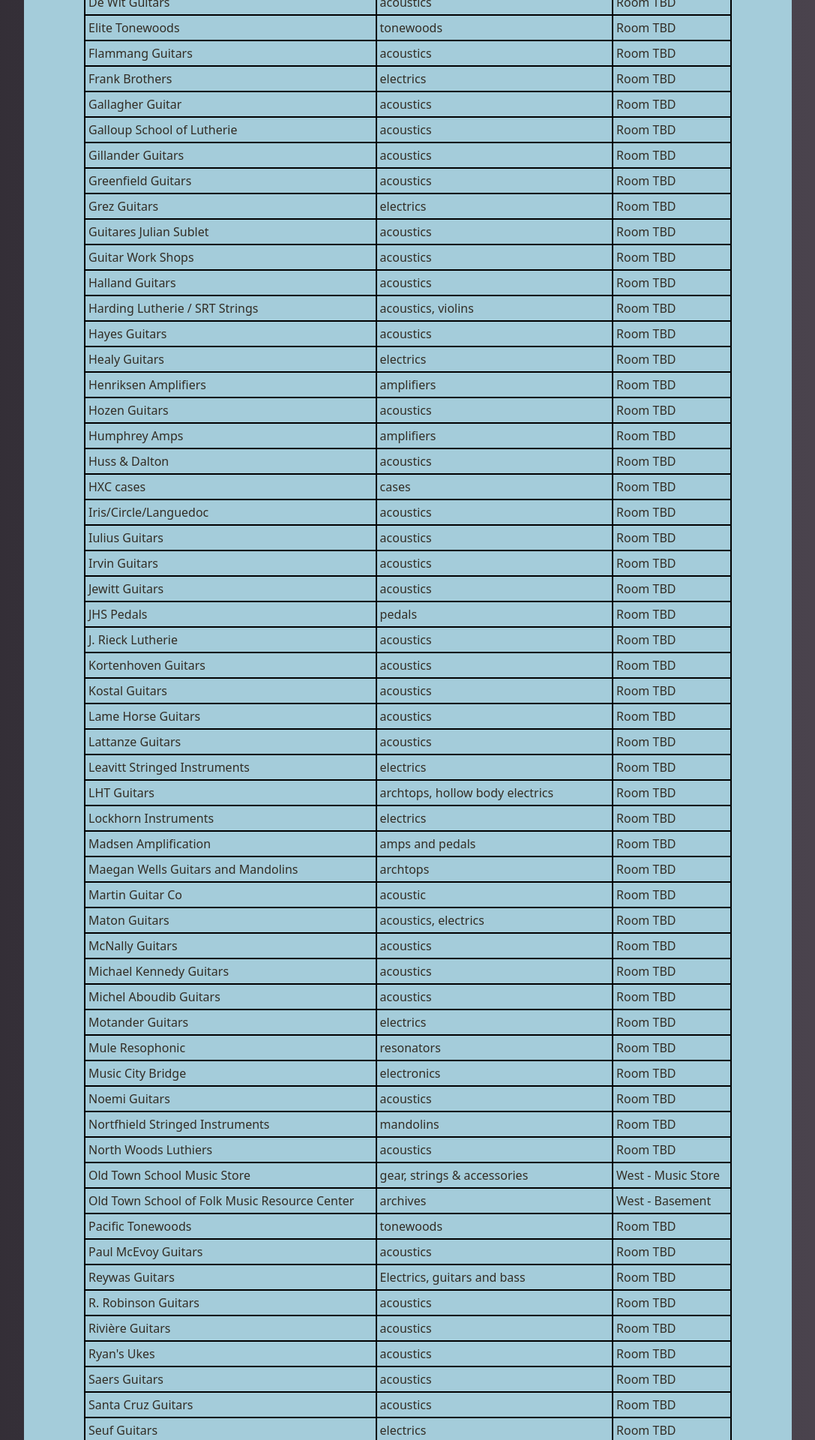
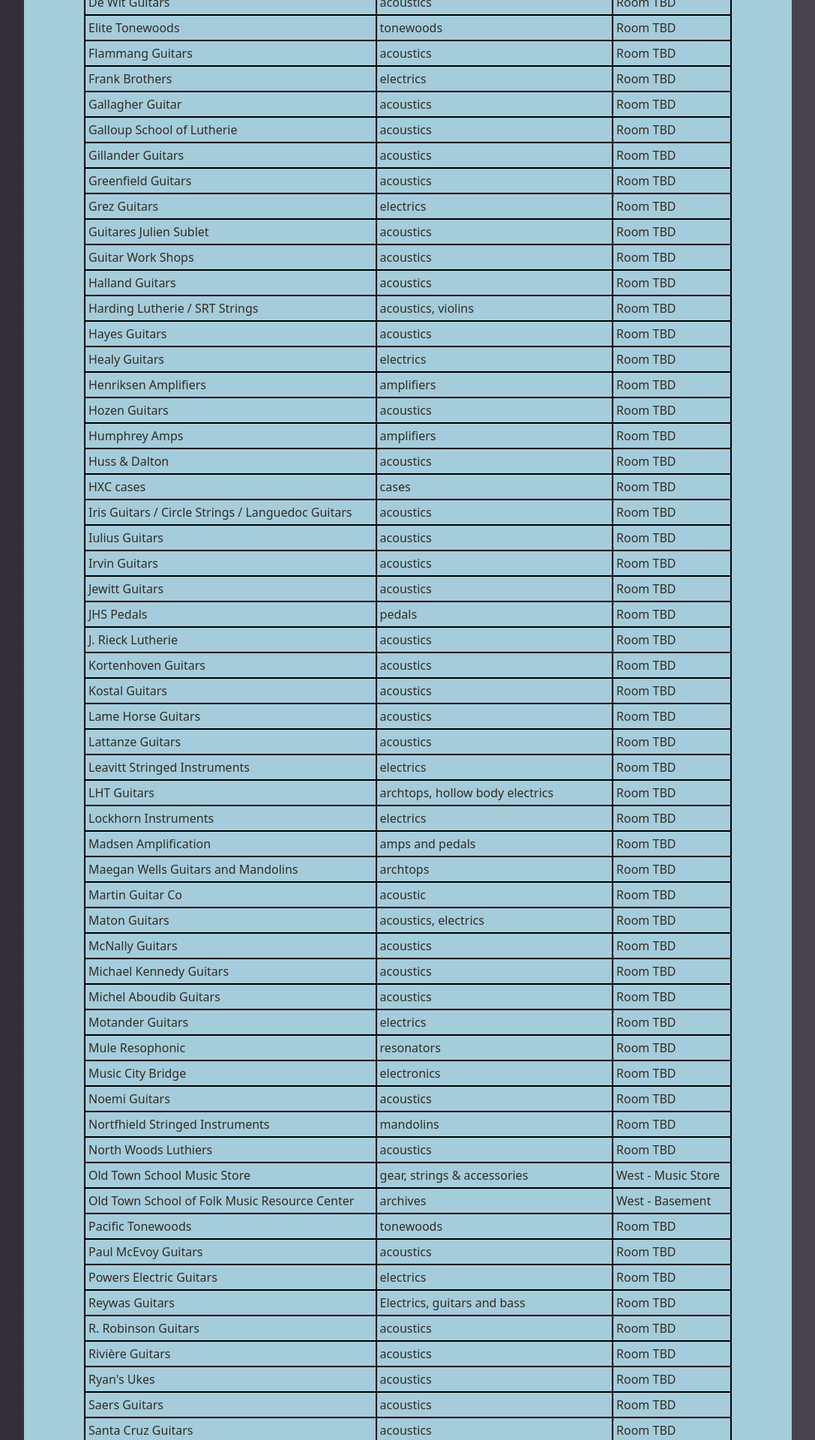
Before and after one commit to oldtownschool/fretboard-summit, a Next.js app: page /luthiers in a window 1280 px wide. Shown: the part 1597-3517 px from the top of the page at 75% size, without its empty margins (96-1183 px from the left). Built offline with nearby package versions, Linux system fonts and the light colour scheme.

Commit message:
added powers electric to exhibitor list. a few typos from marketing as well.

```diff
--- a/app/luthiers/page.js
+++ b/app/luthiers/page.js
@@ -231,7 +231,7 @@ export default function Luthiers() {
                 <td>Room TBD</td>
               </tr>
               <tr>
-                <td><Link href="https://en.guitaresjuliensublet.com/">Guitares Julian Sublet</Link></td>
+                <td><Link href="https://en.guitaresjuliensublet.com/">Guitares Julien Sublet</Link></td>
                 <td>acoustics</td>
                 <td>Room TBD</td>
               </tr>
@@ -288,7 +288,7 @@ export default function Luthiers() {
                 <td>Room TBD</td>
               </tr>
               <tr>
-                <td><Link href="https://www.irisguitarcompany.com/">Iris/Circle/Languedoc</Link></td>
+                <td><Link href="https://www.irisguitarcompany.com/">Iris Guitars / Circle Strings / Languedoc Guitars</Link></td>
                 <td>acoustics</td>
                 <td>Room TBD</td>
               </tr>
@@ -435,6 +435,11 @@ export default function Luthiers() {
               <tr>
                 <td><Link href="https://www.instagram.com/paulmcevoyguitars/">Paul McEvoy Guitars</Link></td>
                 <td>acoustics</td>
+                <td>Room TBD</td>
+              </tr>
+              <tr>
+                <td><Link href="https://powerselectricguitars.com/">Powers Electric Guitars</Link></td>
+                <td>electrics</td>
                 <td>Room TBD</td>
               </tr>
               <tr>
```
